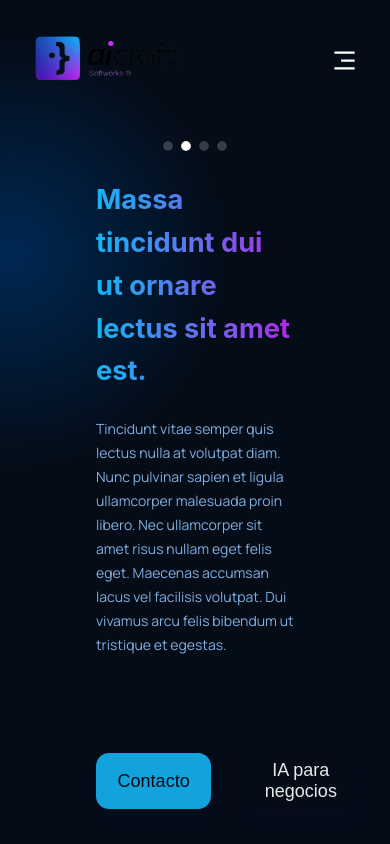
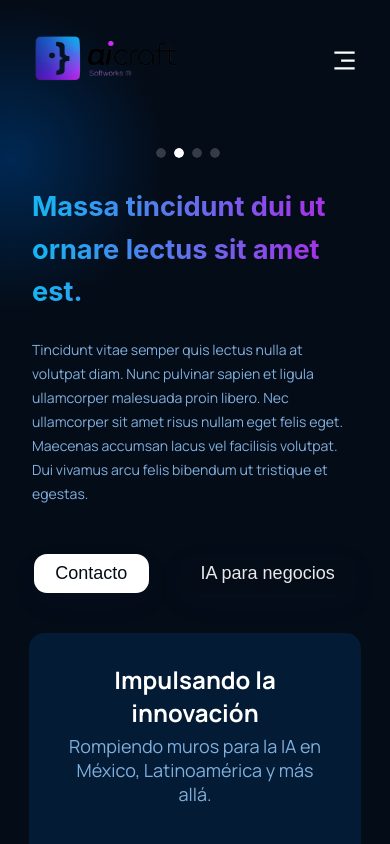
Before and after one commit to joshuaRiv/LandingProject, a React (Create React App) app: page / in a window 390 px wide. Shown: the top 844 px of the page. Built offline with nearby package versions, Linux system fonts and the light colour scheme.

Commit message:
Responsive header fixed navbar

```diff
--- a/src/components/Carousel/Carousel.css
+++ b/src/components/Carousel/Carousel.css
@@ -6,6 +6,12 @@ ul.slick-dots.slick-dots-top{
   border-radius: 10px !important;
 }
 
+.ant-carousel.css-dev-only-do-not-override-fepupw>.slick-slider.slick-initialized>.slick-dots {
+  justify-content: flex-start;
+}
+.ant-carousel.css-dev-only-do-not-override-fepupw>.slick-slider.slick-initialized>.slick-list>.slick-track > * {
+  z-index: 1 !important;
+}
 /* #home > div.gpt3__header-content > div.carouselSizing > div > div > div > ul > li{
   border-radius: 10px !important;
 } */
--- a/src/components/navbar/navbar.css
+++ b/src/components/navbar/navbar.css
@@ -4,7 +4,9 @@
   align-items: center;
 
   padding: 1.7rem 6rem;
-  position: static;
+  position: fixed;
+  top: 0;
+  width: 100%;
 }
 
 .gpt3__navbar-links {
--- a/src/containers/features/Features.jsx
+++ b/src/containers/features/Features.jsx
@@ -27,7 +27,9 @@ const Features = () => (
 
     <div>
       <h2 className="title">RevolucionIAndo la vida y los negocios </h2>
-      <p>Lorem ipsum dolor sit amet, consectetur adipiscing elit, sed do eiusmod tempor incididunt ut labore et dolore magna aliqua.</p>
+      <p className="description">
+        Lorem ipsum dolor sit amet, consectetur adipiscing elit, sed do eiusmod tempor incididunt ut labore et dolore magna aliqua. Ut enim ad minim veniam, quis nostrud exercitation ullamco laboris nisi.
+      </p>
     </div>
     <div className="gpt3__features-container">
       {featuresData.map((item, index) => (
--- a/src/containers/features/features.css
+++ b/src/containers/features/features.css
@@ -1,3 +1,7 @@
+#features{
+  color: white !important;
+}
+
 .gpt3__features {
   width: 100%;
   display: flex;
@@ -22,7 +26,7 @@
   text-transform: uppercase;
   line-height: 1.4;
   letter-spacing: 0.1em;
-  margin: 0 0 1.6rem;
+  margin: 0 auto 1.6rem;
 }
 
 .title {
@@ -36,7 +40,8 @@
 .description {
     font-size: 0.975rem;
     line-height: 1.5;
-    margin: 0;
+    margin: auto;
+    max-width: 50%;
 }
 
 .gpt3__features-heading h1 {
--- a/src/containers/header/header.css
+++ b/src/containers/header/header.css
@@ -1,7 +1,10 @@
 .gpt3__header {
   display: flex;
   flex-direction: row;
-  padding: 0.5rem 6rem;
+  padding-top: 7.5rem;
+  padding-left: 6rem;
+  padding-right: 6rem;
+  padding-bottom: 0.5rem;
   max-width: 100vw;
 }
 
@@ -62,9 +65,9 @@
 }
 
 .header_btnContact {
-  color: #040C18;
-  background: rgba(22, 180, 242, 0.9);
-  padding: 0.6em 1.2em;
+  color: #040c18;
+  background: white;
+  padding: 0.5em 1.2em;
   /* border: 1px solid transparent; */
   border-radius: 13px;
   display: inline-block;
@@ -73,21 +76,20 @@
   transition: all 0.3s ease;
 }
 .header_btnContact:hover {
-  background: linear-gradient(60deg, var(--darkBlue), var(--clearBlue))
-      padding-box,
-    linear-gradient(60deg, var(--darkBlue), var(--clearBlue)) border-box !important;
-  border: 1px solid transparent;
+  background: linear-gradient(60deg, white, white) padding-box,
+    linear-gradient(60deg, var(--darkBlue), var(--purple)) border-box !important;
+  border: none;
   transition: all 0.3s ease;
-  -webkit-box-shadow: 0px 6px 20px 0px #174CB2;
-  -moz-box-shadow: 0px 6px 20px 0px #174CB2;
-  box-shadow: 0px 6px 20px 0px #174CB2;
+  -webkit-box-shadow: 0px 6px 20px 0px #174cb2;
+  -moz-box-shadow: 0px 6px 20px 0px #174cb2;
+  box-shadow: 0px 6px 20px 0px #174cb2;
   transform: translateY(-4px);
 }
 
 .header_btnBusiness {
   background: transparent;
   color: #e9e9e9;
-  padding: 0.4em 1.2em;
+  padding: 0.5em 1.2em;
   display: inline-block;
   font-size: 18px;
   border-radius: 13px;
@@ -95,13 +97,13 @@
 
 .header_btnBusiness:hover {
   transition: all 0.3s ease;
-  -webkit-box-shadow: 0px 6px 20px 0px #174CB2;
-  -moz-box-shadow: 0px 6px 20px 0px #174CB2;
-  box-shadow: 0px 6px 20px 0px #174CB2;
+  -webkit-box-shadow: 0px 6px 20px 0px #174cb2;
+  -moz-box-shadow: 0px 6px 20px 0px #174cb2;
+  box-shadow: 0px 6px 20px 0px #174cb2;
   transform: translateY(-4px);
-  border: 2px solid linear-gradient(60deg, var(--darkBlue), var(--clearBlue))
-  padding-box,
-linear-gradient(60deg, var(--darkBlue), var(--clearBlue)) border-box !important;
+  border: 2px solid linear-gradient(60deg, var(--darkBlue), var(--purple))
+      padding-box,
+    linear-gradient(60deg, var(--darkBlue), var(--purple)) border-box !important;
 }
 
 .carouselSizing {
@@ -118,11 +120,27 @@ linear-gradient(60deg, var(--darkBlue), var(--clearBlue)) border-box !important;
   }
 
   .gpt3__header-content {
-    margin: 0 0 3rem;
+    margin: 1rem 0 2rem;
+  }
+
+  .gpt3__header-image {
+    display: none;
   }
 }
 
 @media screen and (max-width: 650px) {
+  .gpt3__header {
+    padding-top: 7.5rem;
+    padding-left: 2rem;
+    padding-right: 2rem;
+    padding-bottom: 0.5rem;
+    justify-content: center;
+  }
+
+  .carouselSizing {
+    max-width: 80vw;
+  }
+
   .gpt3__header-content h1 {
     font-size: 48px;
     line-height: 60px;
@@ -164,4 +182,15 @@ linear-gradient(60deg, var(--darkBlue), var(--clearBlue)) border-box !important;
     font-size: 12px;
     line-height: 16px;
   }
+
+  .header_action-buttons {
+    flex-wrap: wrap;
+    gap: 30px;
+    justify-content: center;
+    align-items: center;
+  }
+
+  .header_btnContact {
+    margin: 0;
+  }
 }
```
